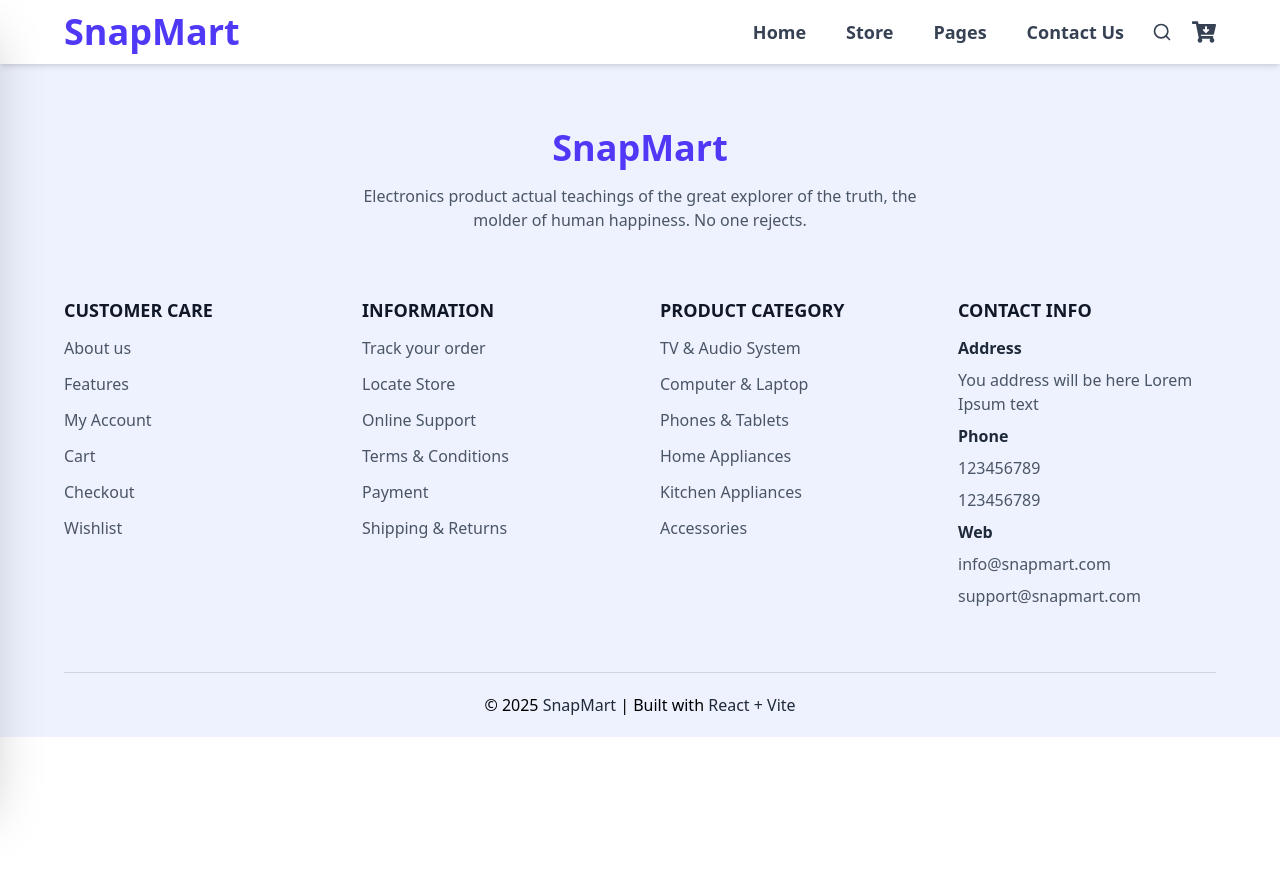
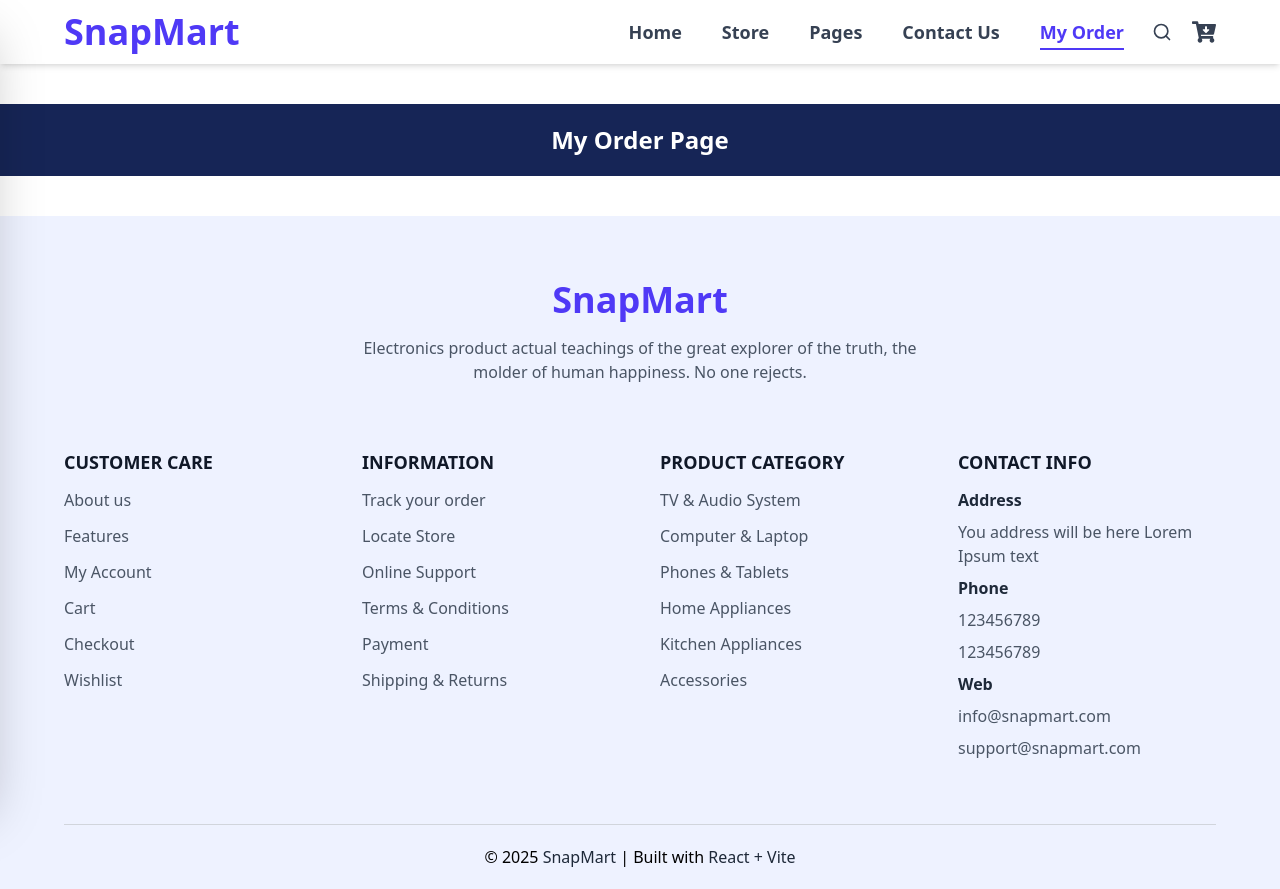
Before and after one commit to gulshan44/snapmart, a React (Vite) app: page /myorder in a window 1280 px wide. Before the commit the page ends 800 px from the top, so only its background shows below. Built offline with nearby package versions, Linux system fonts and the light colour scheme.

Commit message:
Update: Checkout page

```diff
--- a/src/App.jsx
+++ b/src/App.jsx
@@ -8,6 +8,7 @@ import CartPage from './pages/CartPage'
 import { Toaster } from 'react-hot-toast';
 import Checkout from './pages/Checkout'
 import ThankYou from './component/ThankYou'
+import MyOrder from './pages/MyOrder'
 
 const App = () => {
   return (
@@ -24,6 +25,7 @@ const App = () => {
           <Route path='/cart' element={<CartPage />} />
           <Route path='/checkoutpage' element={<Checkout />} />
           <Route path="/thankyou" element={<ThankYou />} />
+          <Route path='myorder' element={<MyOrder />} />
         </Routes>
 
         <Footer />
--- a/src/component/Navbar.jsx
+++ b/src/component/Navbar.jsx
@@ -12,6 +12,7 @@ const navLinks = [
     { name: "Store", path: "/store" },
     { name: "Pages", path: "/pages" },
     { name: "Contact Us", path: "/contact" },
+    { name: "My Order", path: "/myorder" },
 ];
 
 const Navbar = () => {
--- a/src/pages/Checkout.jsx
+++ b/src/pages/Checkout.jsx
@@ -63,7 +63,7 @@ const Checkout = () => {
 
                         <button
                             type="submit"
-                            className="bg-indigo-600 text-white w-full py-3 rounded-xl font-semibold hover:bg-indigo-700 transition"
+                            className="bg-indigo-600 text-white w-full cursor-pointer py-3 rounded-xl font-semibold hover:bg-indigo-700 transition"
                         >
                             Place Order
                         </button>
--- /dev/null
+++ b/src/pages/MyOrder.jsx
@@ -0,0 +1,13 @@
+import React from 'react'
+
+const MyOrder = () => {
+  return (
+    <div className='py-10'>
+
+        <h1 className='bg-blue-950 p-5 text-2xl text-white text-center font-extrabold'>My Order Page</h1>
+
+    </div>
+  )
+}
+
+export default MyOrder
```
